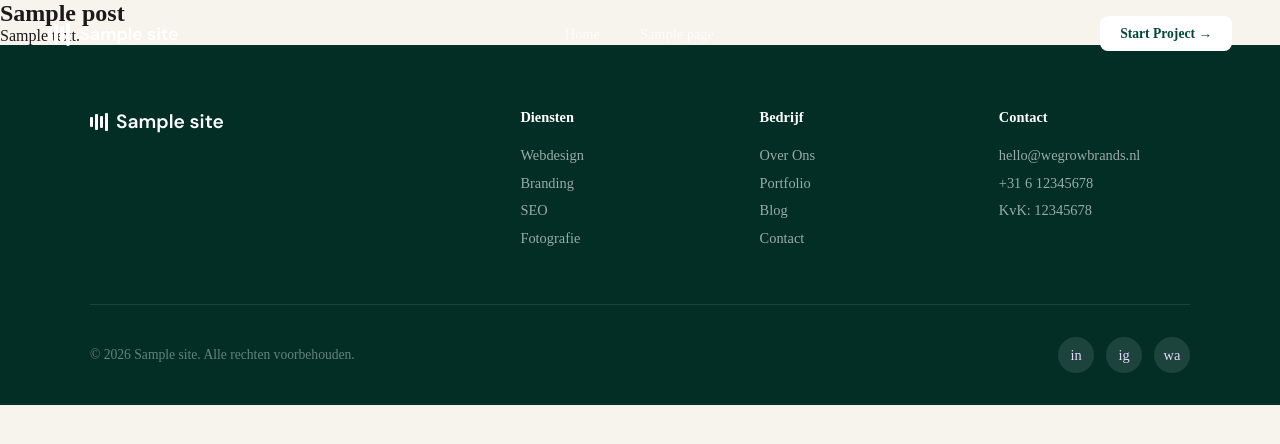
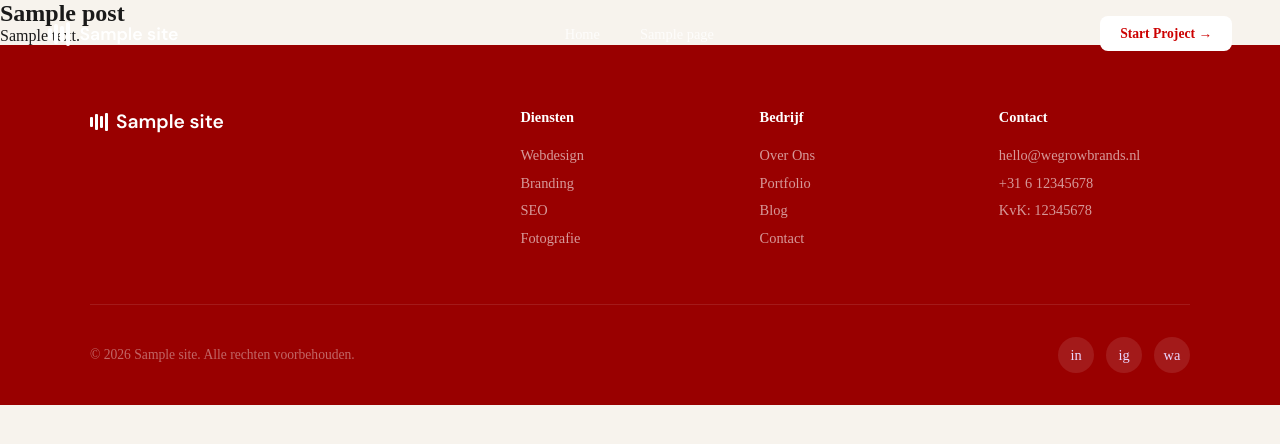
Before and after one commit to Pebje01/We-Grow-Brands, a WordPress theme: template we-grow-brands-theme/index.php in a window 1280 px wide. Shown: the top 444 px of the page. Run offline with PHP 8.4 and a stand-in for WordPress, Linux system fonts and the light colour scheme; the site name, menu and one post (Sample post) are stand-ins, and other content is empty; some libraries are stand-ins or nearby versions; some web fonts are replaced.

Commit message:
Test: Change green colors to red
Co-Authored-By: Claude Opus 4.5 <noreply@anthropic.com>

```diff
--- a/we-grow-brands-theme/assets/css/base/variables.css
+++ b/we-grow-brands-theme/assets/css/base/variables.css
@@ -15,9 +15,9 @@
     /* Brand Colors */
     --lila: #EAD7FF;
     --lila-light: #F5EDFF;
-    --green-dark: #03483A;
-    --green-darker: #022E26;
-    --green-accent: #0A5C4A;
+    --green-dark: #CC0000;
+    --green-darker: #990000;
+    --green-accent: #FF0000;
 
     /* Neutral Colors */
     --cream: #F7F3ED;
```
